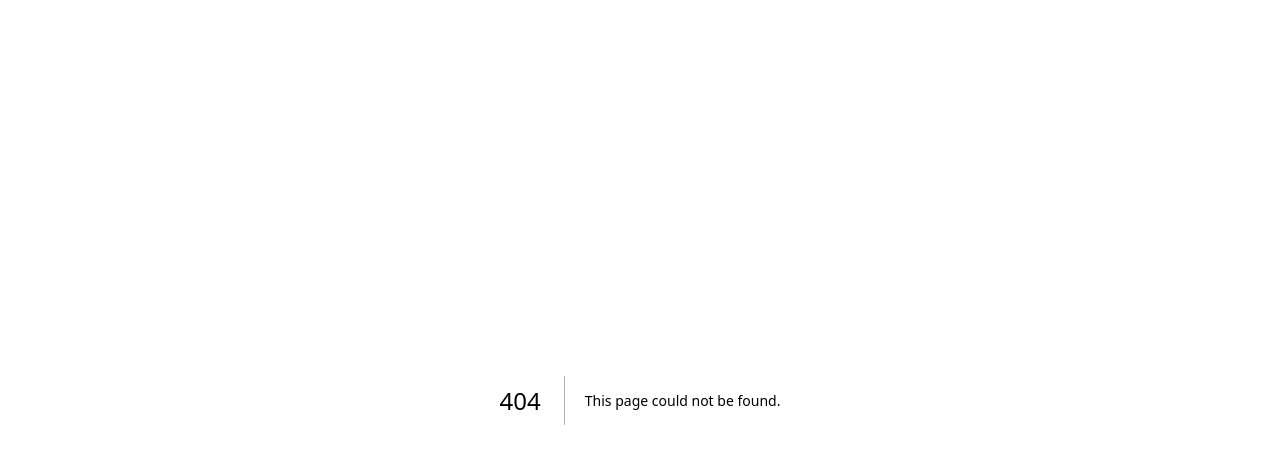
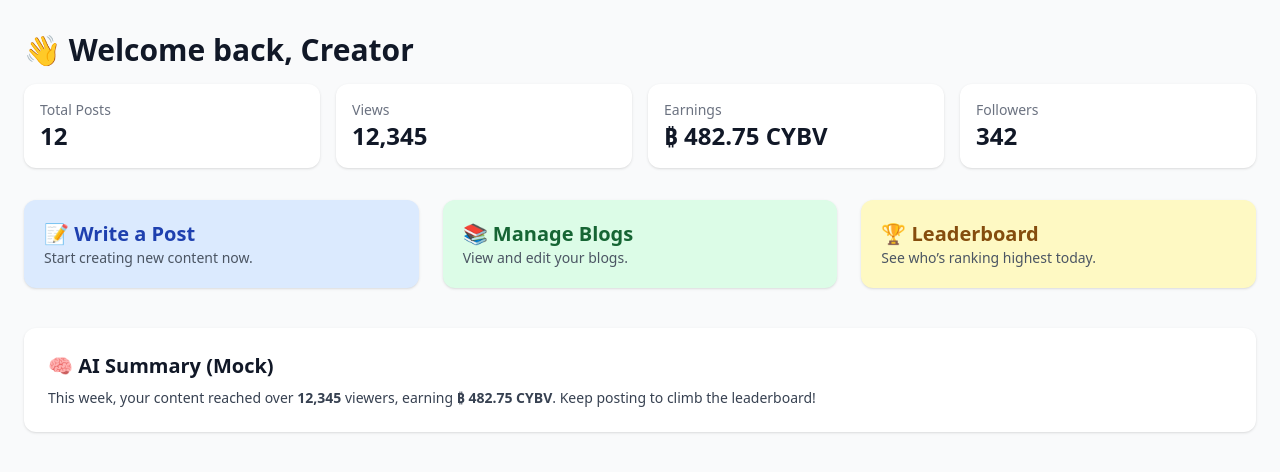
Before and after one commit to cybev1/cybev-frontend, a Next.js app: page /studio/dashboard in a window 1280 px wide. Before the commit this address had no page. Shown: the top 472 px of the page. Built offline with nearby package versions, Linux system fonts and the light colour scheme.

Commit message:
Add files via upload

```diff
--- /dev/null
+++ b/pages/studio/dashboard.jsx
@@ -0,0 +1,75 @@
+
+import { useEffect, useState } from 'react';
+import Link from 'next/link';
+
+export default function Dashboard() {
+  const [username, setUsername] = useState('Creator');
+  const [stats, setStats] = useState(null);
+
+  useEffect(() => {
+    const name = localStorage.getItem('cybev_username') || 'Creator';
+    setUsername(name);
+
+    // Simulate stats fetch
+    setStats({
+      posts: 12,
+      views: 12345,
+      earnings: 482.75,
+      followers: 342
+    });
+  }, []);
+
+  return (
+    <div className="min-h-screen px-6 py-8 bg-gray-50 dark:bg-black text-gray-900 dark:text-white">
+      <h1 className="text-3xl font-bold mb-4">👋 Welcome back, {username}</h1>
+
+      <div className="grid grid-cols-1 md:grid-cols-2 lg:grid-cols-4 gap-4 mb-8">
+        <div className="bg-white dark:bg-gray-800 p-4 rounded-xl shadow">
+          <h2 className="text-sm text-gray-500">Total Posts</h2>
+          <p className="text-2xl font-bold">{stats?.posts || 0}</p>
+        </div>
+        <div className="bg-white dark:bg-gray-800 p-4 rounded-xl shadow">
+          <h2 className="text-sm text-gray-500">Views</h2>
+          <p className="text-2xl font-bold">{stats?.views?.toLocaleString() || 0}</p>
+        </div>
+        <div className="bg-white dark:bg-gray-800 p-4 rounded-xl shadow">
+          <h2 className="text-sm text-gray-500">Earnings</h2>
+          <p className="text-2xl font-bold">₿ {stats?.earnings?.toFixed(2) || '0.00'} CYBV</p>
+        </div>
+        <div className="bg-white dark:bg-gray-800 p-4 rounded-xl shadow">
+          <h2 className="text-sm text-gray-500">Followers</h2>
+          <p className="text-2xl font-bold">{stats?.followers || 0}</p>
+        </div>
+      </div>
+
+      <div className="grid grid-cols-1 md:grid-cols-3 gap-6 mb-10">
+        <Link href="/studio/create">
+          <div className="bg-blue-100 dark:bg-blue-900 p-5 rounded-xl shadow hover:shadow-lg cursor-pointer">
+            <h3 className="text-xl font-semibold text-blue-800 dark:text-white">📝 Write a Post</h3>
+            <p className="text-sm text-gray-600 dark:text-gray-300">Start creating new content now.</p>
+          </div>
+        </Link>
+        <Link href="/studio/blogs">
+          <div className="bg-green-100 dark:bg-green-900 p-5 rounded-xl shadow hover:shadow-lg cursor-pointer">
+            <h3 className="text-xl font-semibold text-green-800 dark:text-white">📚 Manage Blogs</h3>
+            <p className="text-sm text-gray-600 dark:text-gray-300">View and edit your blogs.</p>
+          </div>
+        </Link>
+        <Link href="/studio/leaderboard">
+          <div className="bg-yellow-100 dark:bg-yellow-900 p-5 rounded-xl shadow hover:shadow-lg cursor-pointer">
+            <h3 className="text-xl font-semibold text-yellow-800 dark:text-white">🏆 Leaderboard</h3>
+            <p className="text-sm text-gray-600 dark:text-gray-300">See who’s ranking highest today.</p>
+          </div>
+        </Link>
+      </div>
+
+      <div className="bg-white dark:bg-gray-800 p-6 rounded-xl shadow">
+        <h2 className="text-xl font-bold mb-2">🧠 AI Summary (Mock)</h2>
+        <p className="text-sm text-gray-700 dark:text-gray-300">
+          This week, your content reached over <strong>{stats?.views?.toLocaleString() || 0}</strong> viewers,
+          earning <strong>₿ {stats?.earnings?.toFixed(2) || '0.00'} CYBV</strong>. Keep posting to climb the leaderboard!
+        </p>
+      </div>
+    </div>
+  );
+}
```
